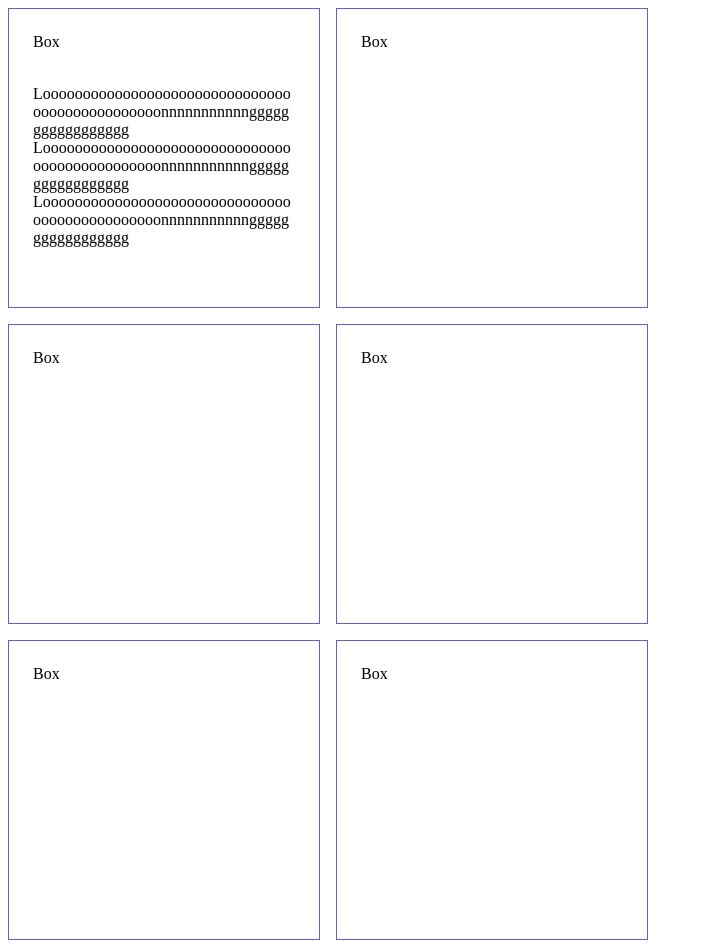
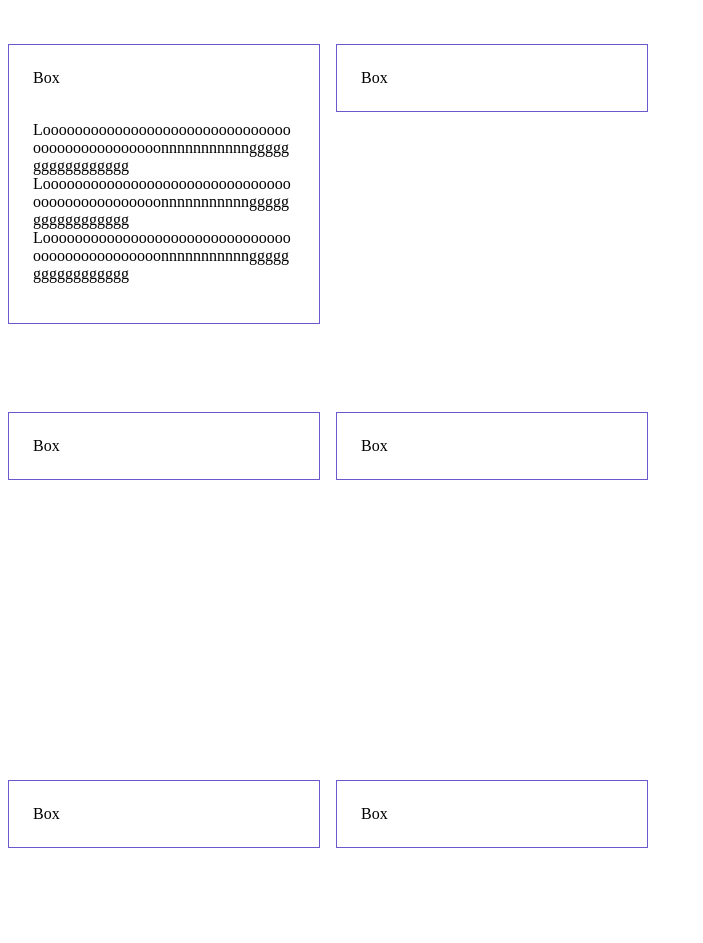
Before and after one commit to wibjorn/frontend-starter-with-parcel-bundler, a website with bundled scripts: page index.html in a window 1280 px wide. Shown: the top 943 px of the page, without its empty margins (0-703 px from the left). Built offline with nearby package versions, Linux system fonts and the light colour scheme.

Commit message:
doesn't work in ie

```diff
--- a/src/scss/index.scss
+++ b/src/scss/index.scss
@@ -51,15 +51,10 @@ main {
     word-wrap: break-word;
 	white-space: pre-wrap;
     word-break: break-word;
-    display: flex;
     flex-direction: column;
 
     &.has-small-gap {
         column-gap: 16px;
-    }
-
-    > * {
-        flex: 1 1 100%;
     }
 }
 
```
